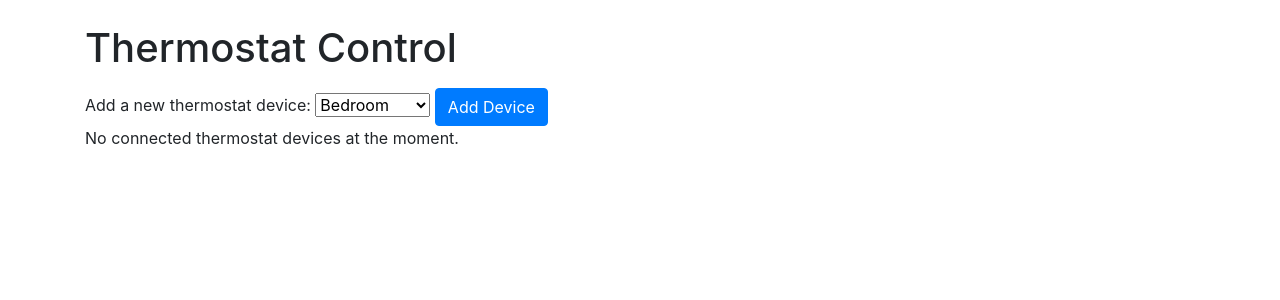
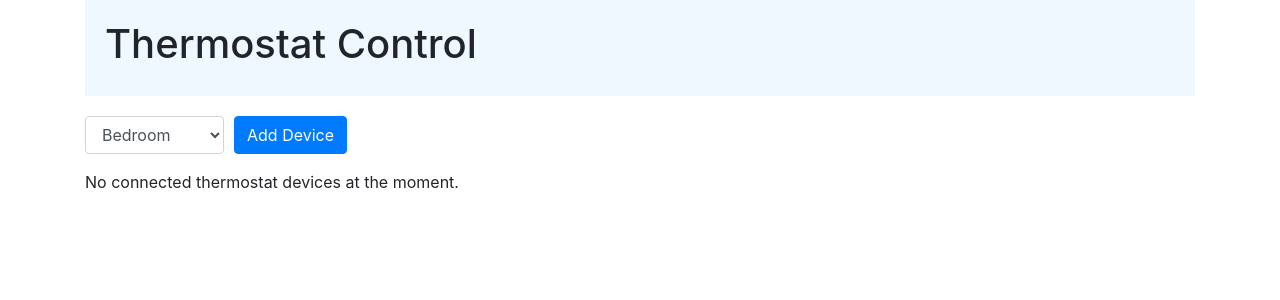
Before and after one commit to DQ4781/SmartHomeAPI, a Flask app: page /thermostat/ in a window 1280 px wide. Shown: the top 300 px of the page. Run offline with Flask 3, Linux system fonts and the light colour scheme; data that the repository does not hold is empty; some libraries are stand-ins or nearby versions.

Commit message:
updated how db queries are handled (tuple problem) & styling changes

```diff
--- a/templates/thermostat.html
+++ b/templates/thermostat.html
@@ -3,36 +3,58 @@
 <head>
     <title>Thermostat Control</title>
     <link rel="stylesheet" href="https://stackpath.bootstrapcdn.com/bootstrap/4.3.1/css/bootstrap.min.css">
+    <style>
+        .page-header {
+            padding: 20px;
+            background-color: #f0f8ff;
+            margin-bottom: 20px;
+        }
+        .device-card {
+            margin-bottom: 20px;
+        }
+    </style>
 </head>
 <body>
     <div class="container">
-        <h1 class="mt-4">Thermostat Control</h1>
+        <div class="page-header">
+            <h1>Thermostat Control</h1>
+        </div>
         <div class="mt-3">
-            <form action="{{ url_for('thermostat.add_device') }}" method="post">
-                <label for="room">Add a new thermostat device:</label>
-                <select name="room" id="room">
+            <form action="{{ url_for('thermostat.add_device') }}" method="post" class="mb-3">
+                <div class="form-row align-items-center">
+                    <div class="col-auto">
+                        <label for="room" class="sr-only">Room</label>
+                        <select name="room" id="room" class="form-control">
                             <option value="bedroom">Bedroom</option>
                             <option value="kitchen">Kitchen</option>
                             <option value="living_room">Living Room</option>
                             <option value="office">Office</option>
                             <option value="hallway">Hallway</option>
                         </select>
+                    </div>
+                    <div class="col-auto">
                         <button type="submit" class="btn btn-primary">Add Device</button>
+                    </div>
+                </div>
             </form>
         </div>
         {% if devices %}
             {% for device in devices %}
-                <div class="mt-3">
-                    <h4>{{ device.room }}</h4>
-                    <form action="{{ url_for('thermostat.update_device') }}" method="post">
-                        <input type="hidden" name="device_id" value="{{ device.id }}">
-                        <input type="range" name="setting" min="50" max="100" value="{{ device.setting }}">
-                        <button type="submit" class="btn btn-success">Update</button>
+                <div class="card device-card">
+                    <div class="card-body">
+                        <h5 class="card-title">{{ device[2] | capitalize }}</h5>
+                        <form action="{{ url_for('thermostat.update_device') }}" method="post" class="mb-2">
+                            <input type="hidden" name="device_id" value="{{ device[0] }}">
+                            <label for="setting-{{ device[0] }}">Temperature (50-100°):</label>
+                            <input type="range" name="setting" id="setting-{{ device[0] }}" min="50" max="100" value="{{ device[3] }}" class="form-control-range">
+                            <p>Current Temperature: {{ device[3] }}°</p>
+                            <button type="submit" class="btn btn-sm btn-success">Update</button>
                         </form>
                         <form action="{{ url_for('thermostat.delete_device') }}" method="post">
-                        <input type="hidden" name="device_id" value="{{ device.id }}">
-                        <button type="submit" class="btn btn-danger">Delete</button>
+                            <input type="hidden" name="device_id" value="{{ device[0] }}">
+                            <button type="submit" class="btn btn-sm btn-danger">Delete</button>
                         </form>
+                    </div>
                 </div>
             {% endfor %}
         {% else %}
```
Lines whose indentation alone changed are shown as unchanged.
